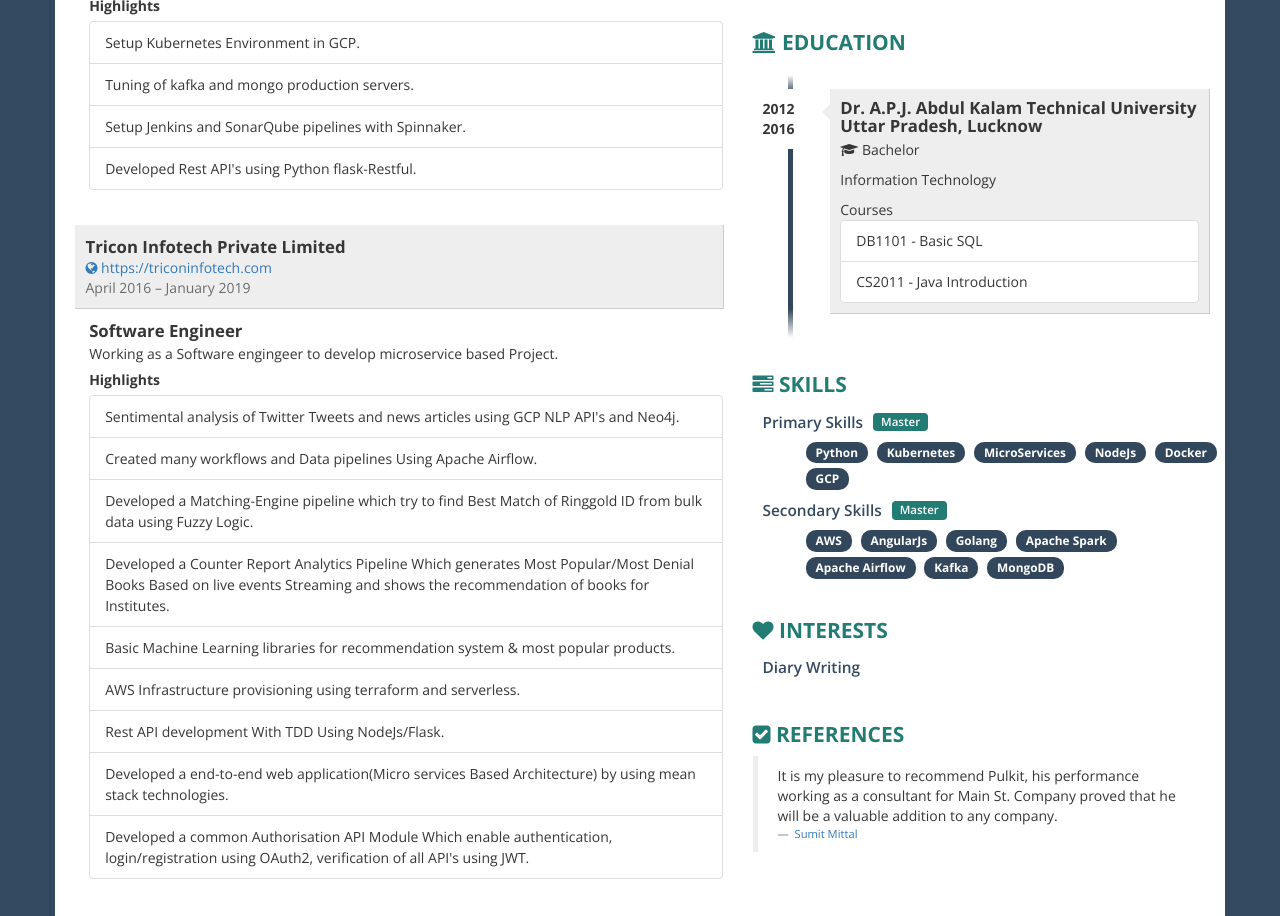
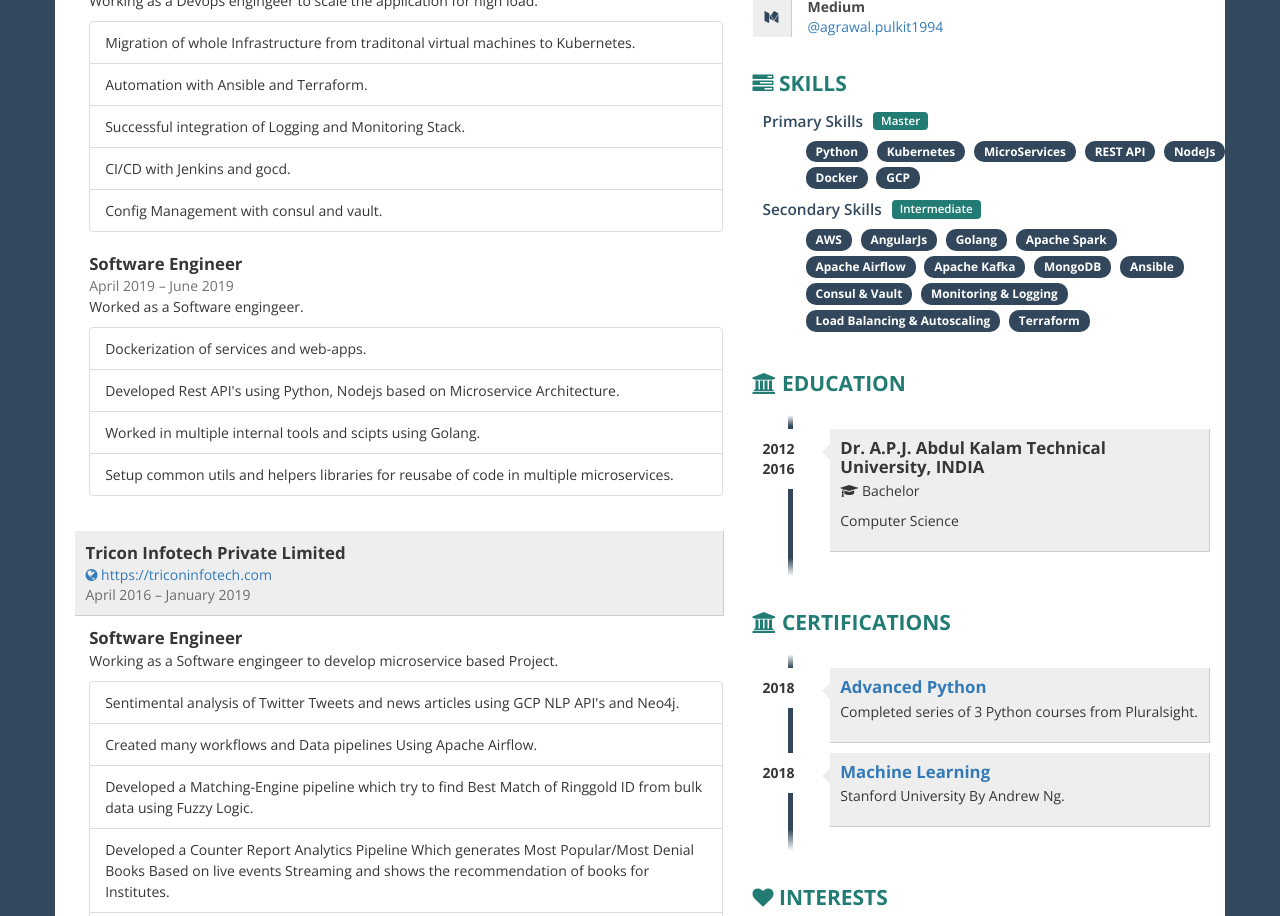
Before and after one commit to agrawal-pulkit/pulkit_resume, a plain HTML site: page public/pulkit.html in a window 1280 px wide. Shown: the part 560-1476 px from the top of the page. Drawn offline with nearby package versions, Linux system fonts and the light colour scheme.

Commit message:
updating resume for pulkit.html

```diff
--- a/public/pulkit.html
+++ b/public/pulkit.html
@@ -402,7 +402,7 @@ blockquote,
           <!-- ABOUT ME -->
           <div class="box">
             <h2><i class="fa fa-user ico"></i> About</h2>
-            <p>3 years of experience in Full Stack Software Development.</p>
+            <p>3.5 years of experience in Software Development.</p>
           </div>
           <!-- WORK EXPERIENCE -->
           <div class="box">
@@ -419,15 +419,29 @@ blockquote,
                 </div>
                 <div class="row">
                   <div class="job-details col-xs-11">
+                    <div class="profession">Site Reliability Engineer</div>
+                    <div class="description">
+                      <div class="year">July 2019 – Present</div>
+                      Working as a Devops engingeer to scale the application for high load.
+                      <div class="highlights"></div>
+                      <ul class="list-group">
+                        <li class="list-group-item">Migration of whole Infrastructure from traditonal virtual machines to Kubernetes.</li>
+                        <li class="list-group-item">Automation with Ansible and Terraform.</li>
+                        <li class="list-group-item">Successful integration of Logging and Monitoring Stack.</li>
+                        <li class="list-group-item">CI/CD with Jenkins and gocd.</li>
+                        <li class="list-group-item">Config Management with consul and vault.</li>
+                      </ul>
+                    </div>
                     <div class="profession">Software Engineer</div>
                     <div class="description">
-                      Working as a Devops engingeer to scale the application for high load.
-                      <div class="highlights">Highlights</div>
+                      <div class="year">April 2019 – June 2019</div>
+                      Worked as a Software engingeer.
+                      <div class="highlights"></div>
                       <ul class="list-group">
-                        <li class="list-group-item">Setup Kubernetes Environment in GCP.</li>
-                        <li class="list-group-item">Tuning of kafka and mongo production servers.</li>
-                        <li class="list-group-item">Setup Jenkins and SonarQube pipelines with Spinnaker.</li>
-                        <li class="list-group-item">Developed Rest API's using Python flask-Restful.</li>
+                        <li class="list-group-item">Dockerization of services and web-apps.</li>
+                        <li class="list-group-item">Developed Rest API's using Python, Nodejs based on Microservice Architecture.</li>
+                        <li class="list-group-item">Worked in multiple internal tools and scipts using Golang.</li>
+                        <li class="list-group-item">Setup common utils and helpers libraries for reusabe of code in multiple microservices.</li>
                       </ul>
                     </div>
                   </div>
@@ -448,7 +462,7 @@ blockquote,
                     <div class="profession">Software Engineer</div>
                     <div class="description">
                       Working as a Software engingeer to develop microservice based Project.
-                      <div class="highlights">Highlights</div>
+                      <div class="highlights"></div>
                       <ul class="list-group">
                         <li class="list-group-item">Sentimental analysis of Twitter Tweets and news articles using GCP NLP API's and Neo4j.</li>
                         <li class="list-group-item">Created many workflows and Data pipelines Using Apache Airflow.</li>
@@ -473,7 +487,7 @@ blockquote,
                 <div class="year pull-left">January  2019</div>
                 <div class="description pull-right">
                   <h3>Tricon Infotech</h3>
-                  <p><i class="fa fa-trophy ico"></i>  Employee of the Quarter Award for the </p>
+                  <p><i class="fa fa-trophy ico"></i><a href="https://www.linkedin.com/posts/agrawal-pulkit_tricon-employeeofthequarter-activity-6487242645247758336-apJr/" target="_blank">  Employee of the Quarter Award</a></p>
                   <p>3rd Quarter of 2018.</p>
                 </div>
               </li>
@@ -507,29 +521,14 @@ blockquote,
               <div class="description pull-right"><a href="https:&#x2F;&#x2F;www.linkedin.com&#x2F;in&#x2F;agrawal-pulkit&#x2F;" target="_blank">agrawal-pulkit</a></div>
             </div>
             <div class="contact-item">
-              <div class="icon pull-left text-center"><span class="fa fa-github fa-fw"></span></div>
-              <div class="title pull-right">GitHub</div>
-              <div class="description pull-right"><a href="https:&#x2F;&#x2F;github.com&#x2F;pulkit69" target="_blank">pulkit69</a></div>
+              <div class="icon pull-left text-center"><span class="fa fa-skype fa-fw"></span></div>
+              <div class="title only pull-right">live:agrawal.pulkit1994</div>
             </div>
-          </div>
-          <!-- EDUCATION -->
-          <div class="box">
-            <h2><i class="fa fa-university ico"></i> Education</h2>
-            <ul id="education" class="clearfix">
-              <li>
-                <div class="year pull-left">2012 2016</div>
-                <div class="description pull-right">
-                  <h3>Dr. A.P.J. Abdul Kalam Technical University Uttar Pradesh, Lucknow</h3>
-                  <p><i class= "fa fa-graduation-cap ico"></i> Bachelor</p>
-                  <p>Information Technology</p>
-                    <div>Courses</div>
-                    <ul class="list-group">
-                      <li class="list-group-item">DB1101 - Basic SQL</li>
-                      <li class="list-group-item">CS2011 - Java Introduction</li>
-                    </ul>
-                </div>
-              </li>
-            </ul>
+            <div class="contact-item">
+              <div class="icon pull-left text-center"><span class="fa fa-medium fa-fw"></span></div>
+              <div class="title pull-right">Medium</div>
+              <div class="description pull-right"><a href="https://medium.com/@agrawal.pulkit1994" target="_blank">@agrawal.pulkit1994</a></div>
+            </div>
           </div>
           <!-- SKILLS -->
           <div class="box">
@@ -543,6 +542,7 @@ blockquote,
                 <span class= "skill badge">Python</span>
                 <span class= "skill badge">Kubernetes</span>
                 <span class= "skill badge">MicroServices</span>
+                <span class= "skill badge">REST API</span>
                 <span class= "skill badge">NodeJs</span>
                 <span class= "skill badge">Docker</span>
                 <span class= "skill badge">GCP</span>
@@ -551,7 +551,7 @@ blockquote,
             <div class="skills clearfix">
               <div class="item-skills">
                   Secondary Skills
-                  <span class="skill-level">Master</span>
+                  <span class="skill-level">Intermediate</span>
               </div>
               <div class="col-sm-offset-1 col-sm-12 clearfix">
                 <span class= "skill badge">AWS</span>
@@ -559,10 +559,49 @@ blockquote,
                 <span class= "skill badge">Golang</span>
                 <span class= "skill badge">Apache Spark</span>
                 <span class= "skill badge">Apache Airflow</span>
-                <span class= "skill badge">Kafka</span>
+                <span class= "skill badge">Apache Kafka</span>
                 <span class= "skill badge">MongoDB</span>
+                <span class= "skill badge">Ansible</span>
+                <span class= "skill badge">Consul & Vault</span>
+                <span class= "skill badge">Monitoring & Logging</span>
+                <span class= "skill badge">Load Balancing & Autoscaling</span>
+                <span class= "skill badge">Terraform</span>
               </div>
             </div>
+          </div>
+          <!-- EDUCATION -->
+          <div class="box">
+            <h2><i class="fa fa-university ico"></i> Education</h2>
+            <ul id="education" class="clearfix">
+              <li>
+                <div class="year pull-left">2012 2016</div>
+                <div class="description pull-right">
+                  <h3>Dr. A.P.J. Abdul Kalam Technical University, INDIA</h3>
+                  <p><i class= "fa fa-graduation-cap ico"></i> Bachelor</p>
+                  <p>Computer Science</p>
+                </div>
+              </li>
+            </ul>
+          </div>
+          <!-- TRAINING-->
+          <div class="box">
+            <h2><i class="fa fa-university ico"></i> CERTIFICATIONS</h2>
+            <ul id="education" class="clearfix">
+              <li>
+                <div class="year pull-left">2018</div>
+                <div class="description pull-right">
+                  <h3><a href="https://www.pluralsight.com/courses/advanced-python" target="_blank">Advanced Python</a></h3>
+                  <p>Completed series of 3 Python courses from Pluralsight.</p>
+                </div>
+              </li>
+              <li>
+                <div class="year pull-left">2018</div>
+                <div class="description pull-right">
+                  <h3><a href="https://www.coursera.org/account/accomplishments/verify/ZCSCNJHZ4GG7" target="_blank">Machine Learning</a></h3>
+                  <p>Stanford University By Andrew Ng.</p>
+                </div>
+              </li>
+            </ul>
           </div>
           <!-- HOBBIES -->
           <div class="box">
@@ -575,15 +614,6 @@ blockquote,
               </div>
             </div>
           </div>
-          <div class="box">
-            <h2><i class= "fa fa-check-square ico"></i> References</h2>
-            <blockquote>
-              <div>It is my pleasure to recommend Pulkit, his performance working as a consultant for Main St. Company proved that he will be a valuable addition to any company.</div>
-              <footer>
-                <a href="" target= "_blank">Sumit Mittal</a>
-              </footer>
-            </blockquote><br>
-          </div>
         </div>
       </div>
     </div>
```
Also changed, not shown: 1 other file.
